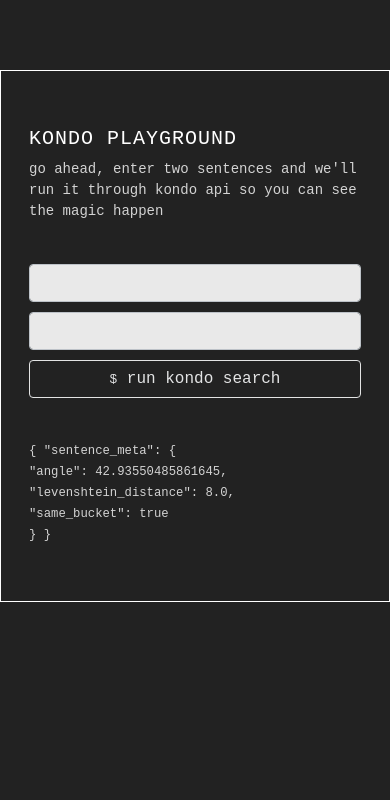
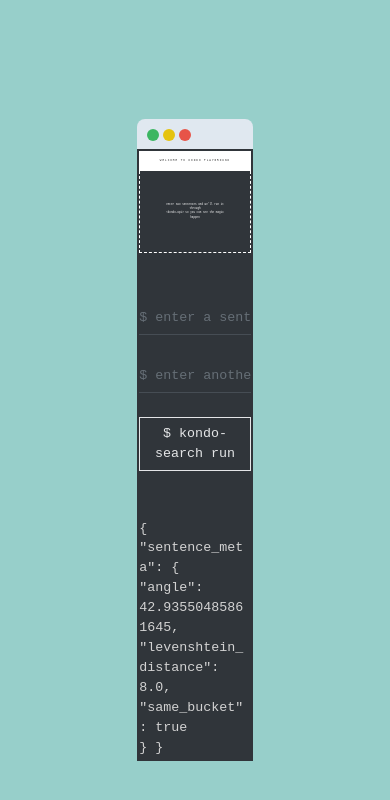
Before and after one commit to skirdey/react_kondo_frontend, a React (Create React App) app: page / in a window 390 px wide. Shown: the top 800 px of the page. Built offline with nearby package versions, Linux system fonts and the light colour scheme.

Commit message:
Write terminal styles

```diff
--- a/src/App.js
+++ b/src/App.js
@@ -42,35 +42,49 @@ class App extends Component {
       <Container fluid>
           <Container id="content">
               <Row>
-                  <Col md={{ span: 6, offset: 3 }} className="terminal">
-                      <h5>Kondo Playground</h5>
-                      <p>
-                          go ahead, enter two sentences and we'll run it through kondo api so you can see the magic happen
+                  <Col md={{ span: 6, offset: 3 }} className="terminal-window">
+                      <div className="header">
+                          <div className="button green">&nbsp;</div>
+                          <div className="button yellow">&nbsp;</div>
+                          <div className="button red">&nbsp;</div>
+                      </div>
+                      <div className="terminal">
+                          <div className="title">
+                              <p className="highlight">
+                                  Welcome to Kondo Playground
                               </p>
+                              <p className="content">
+
+                                  enter two sentences and we'll run it through <br/>
+                                  &#60;kondo-api&#62; so you can see the magic happen
+                              </p>
+                          </div>
                           <Form>
                               <Form.Control
                                   type="text"
+                                  placeholder="&#36; enter a sentence"
                                   value={ fieldA }
                                   onChange={ event => this.handleInputChange(event, "fieldA") }
-                              autocapitalize="off"
-                              autocomplete="off"
-                              spellcheck="false"
-                              autocorrect="off"
+                                  autoCapitalize="off"
+                                  autoComplete="off"
+                                  spellCheck="false"
+                                  autoCorrect="off"
                               />
                               <Form.Control
                                   type="text"
+                                  placeholder="&#36; enter another sentence"
                                   value={ fieldB }
                                   onChange={ event => this.handleInputChange(event, "fieldB") }
-                              autocapitalize="off"
-                              autocomplete="off"
-                              spellcheck="false"
-                              autocorrect="off"
+                                  autoCapitalize="off"
+                                  autoComplete="off"
+                                  spellCheck="false"
+                                  autoCorrect="off"
                               />
                               <Button
                                   block
                                   variant="outline-light"
                                   onClick={ this.handleSubmission }
-                          ><small>&#36;</small> run kondo search</Button>
+                              >&#36; kondo-search run</Button>
                           </Form>
                           <div className="response">
                               <code>
@@ -83,6 +97,7 @@ class App extends Component {
                                   &#125;
                               </code>
                           </div>
+                      </div>
                   </Col>
               </Row>
           </Container>
--- a/src/index.css
+++ b/src/index.css
@@ -2,53 +2,180 @@ body {
   margin: 0;
   padding: 0;
   font-family: monospace;
-  font-size: 14px;
-  background-color: #222;
+  font-size: 10pt;
+  background-color: #97cfca;
   color: lightgray;
-}
-
-#content {
-  padding: 5em 0;
-}
-
-.terminal {
-  border: solid 1px white;
-  padding: 4em 2em;
-}
-
-.response {
-}
-
-form {
-  margin: 3em 0;
-}
-
-h5 {
-  text-transform: uppercase;
-  font-weight: 300;
-  letter-spacing: 1px;
-  color: white;
 }
 
 button, input {
   text-transform: lowercase;
-  font-size: 100%;
   margin: 10px 0;
   opacity: .9;
 }
 
+code {
+  font-family: monospace;
+  color: lightgray;
+  font-size: 10pt;
+}
+
+.title .highlight {
+  text-align: center;
+  text-transform: uppercase;
+  letter-spacing: 1px;
+  background: white;
+  color: #222;
+  padding: .5rem;
+  margin-bottom: 0;
+}
+
+.title .content {
+  text-align: center;
+  margin-top: 0;
+  padding: 2rem 1.5rem;
+  border: dashed 1px white;
+  border-top: none;
+}
+
+form {
+  margin: 3rem 0;
+}
+
+.form-control {
+  padding: 0;
+  margin: 0 0 1.5rem;
+  background: transparent;
+  border: none;
+  border-radius: 0;
+  border-bottom: solid 1px #495057;
+  color: white;
+  font-size: 10pt;
+}
+
 .form-control:focus,
 .form-control:active,
-.form-control:hover,
+.form-control:hover {
+  outline: 0;
+  box-shadow: 0 0 0;
+  background: transparent;
+  border: none;
+  border-radius: 0;
+  border-bottom: solid 1px lightgray;
+  color: lightgray;
+}
+
+.btn {
+  font-size: 10pt;
+  border-radius: 0;
+}
+
 .btn:focus,
 .btn:active,
 .btn:hover {
   outline: 0;
   box-shadow: 0 0 0;
-  border-color: white;
 }
 
-code {
-  font-family: monospace;
-  color: lightgray;
+.terminal-window {
+  text-align: left;
+  min-height: 30rem;
+  margin: auto;
+  position: relative;
+  top: 10.5rem;
 }
+
+.terminal-window .header {
+  background: #E0E8F0;
+  height: 1.875rem;
+  border-radius: .5rem .5rem 0 0;
+  padding-left: .625rem;
+}
+
+.terminal-window .header .button {
+  width: .75rem;
+  height: .75rem;
+  margin: .625rem .25rem 0 0;
+  display: inline-block;
+  border-radius: .5rem;
+}
+
+.terminal-window .header .button.green {
+  background: #3BB662;
+}
+
+.terminal-window .header .button.yellow {
+  background: #E5C30F;
+}
+
+.terminal-window .header .button.red {
+  background: #E75448;
+}
+
+.terminal-window .terminal {
+  color: white;
+  background: #30353A;
+  box-sizing: border-box;
+  width: 100%;
+  top: 1.875rem;
+  bottom: 0;
+  overflow: auto;
+  padding: 2rem;
+}
+
+/*Media for mobile responsive viewing*/
+@media only screen and (max-width: 600px) {
+  .terminal-window {
+    text-align: left;
+    width: 37.5vmin;
+    height: 22.5vmin;
+    border-radius: .625vmin;
+    margin: auto;
+    position: relative;
+    top: 30.5vmin;
+  }
+}
+@media only screen and (max-width: 600px) {
+  .terminal-window header {
+    background: #E0E8F0;
+    height: 1.875vmin;
+    border-radius: .5vmin .5vmin 0 0;
+    padding-left: 1vmin;
+  }
+}
+@media only screen and (max-width: 600px) {
+  .terminal-window header .button {
+    width: .75vmin;
+    height: .75vmin;
+    margin: .625vmin .25vmin 0 0;
+    display: inline-block;
+    border-radius: .5vmin;
+  }
+}
+@media only screen and (max-width: 600px) {
+  .terminal-window header .button.green {
+    background: #3BB662;
+  }
+}
+@media only screen and (max-width: 600px) {
+  .terminal-window header .button.yellow {
+    background: #E5C30F;
+  }
+}
+@media only screen and (max-width: 600px) {
+  .terminal-window header .button.red {
+    background: #E75448;
+  }
+}
+@media only screen and (max-width: 600px) {
+  .terminal-window .terminal {
+    color: white;
+    font-size: .6875vmin;
+    background: #30353A;
+    padding: .625vmin;
+    box-sizing: border-box;
+    width: 100%;
+    top: 1.875vmin;
+    bottom: 0;
+    overflow: auto;
+  }
+}
```
Lines whose indentation alone changed are shown as unchanged.
